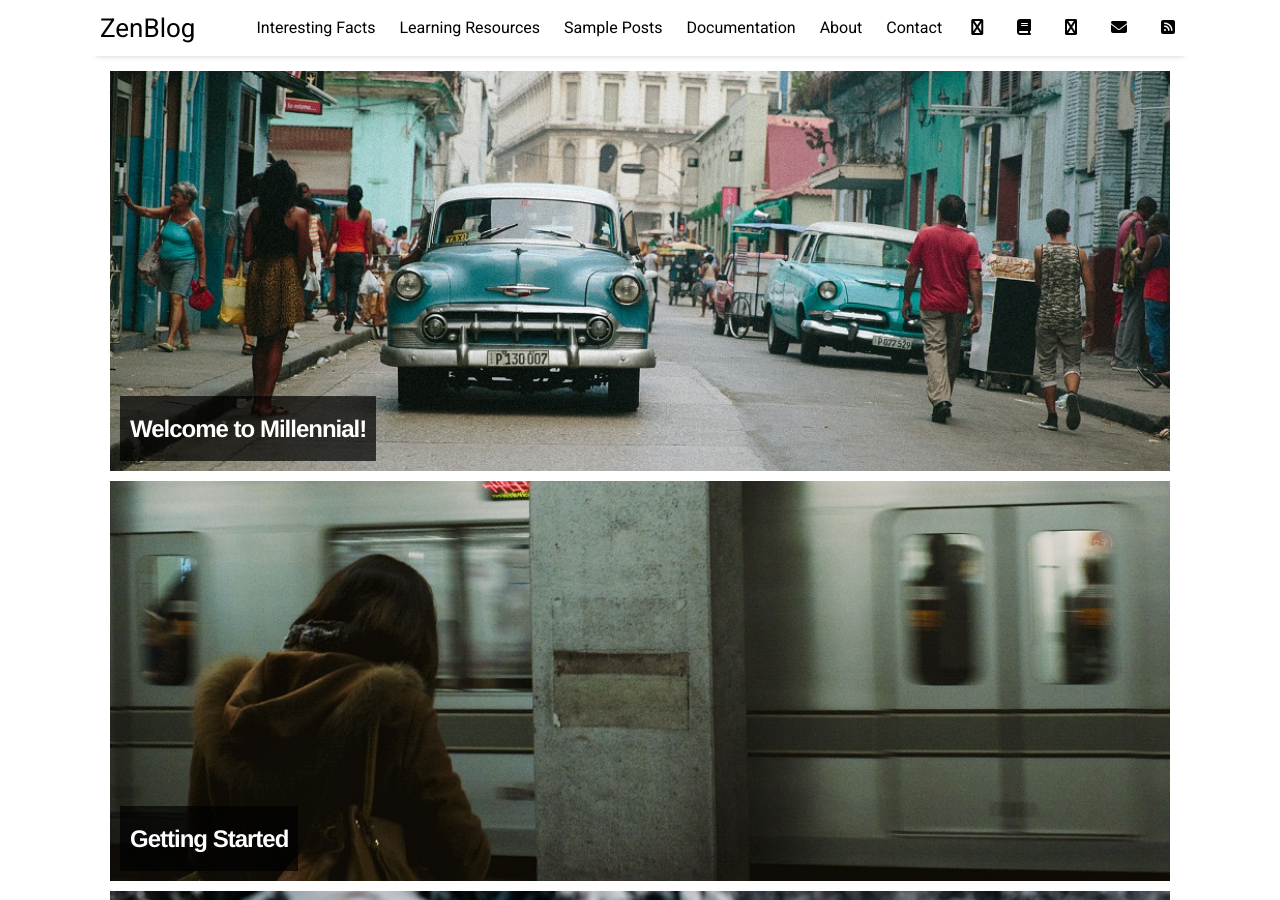
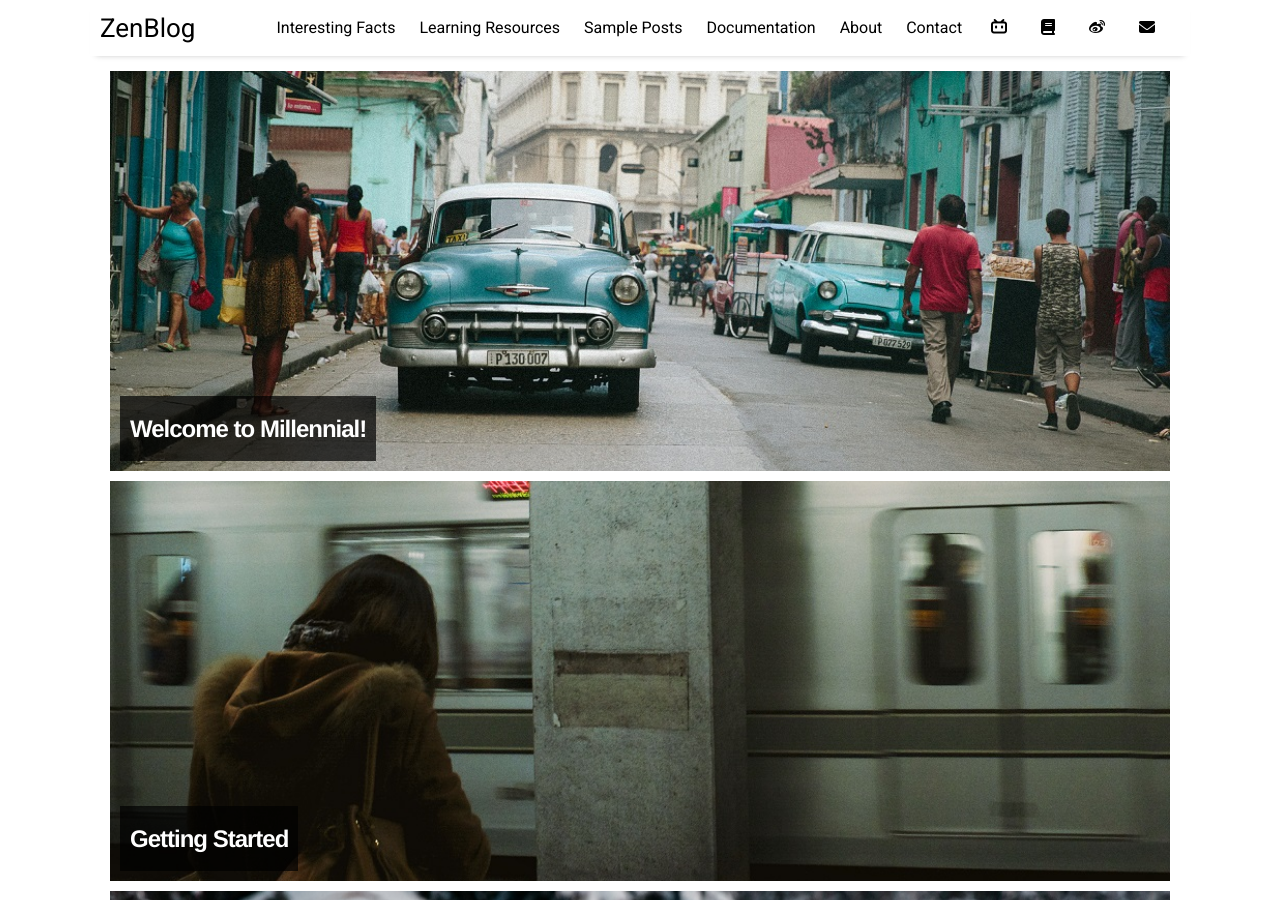
Before and after one commit to zenzenzengle/zenzenzengle.github.io, a Jekyll site: the page built from index.html, in a window 1280 px wide and 900 px high. Built offline with Jekyll 4.4.1, drawn with Linux system fonts in a browser that asks for light colours; the list of posts is cut into pages by our own code.

Commit message:
适配B站和微博icon

```diff
--- a/_includes/header.html
+++ b/_includes/header.html
@@ -7,7 +7,12 @@
       <a href="{{ site.github.url }}/{{ item.url }}" class="menu-link">{{ item.name }}</a>
     {% endfor %}
     {% for item in site.data.settings.social %}
-      <a href="{{ item.link }}" class="menu-link" target="_blank"><i class="fa fa-{{ item.icon }}" aria-hidden="true"></i></a>
+      <a href="{{ item.link }}" class="menu-link" target="_blank">
+        <!-- 修改点1：移除 'fa-' 前缀拼接 -->
+        <!-- 原代码：<i class="fa fa-{{ item.icon }}"></i> -->
+        <!-- 新代码直接使用配置中的完整类名 -->
+        <i class="{{ item.icon }}" aria-hidden="true"></i>
+      </a>
     {% endfor %}
   </nav>
   <div class="dropdown">
@@ -17,7 +22,10 @@
         <a href="{{ site.github.url }}/{{ item.url }}" class="menu-link">{{ item.name }}</a>
       {% endfor %}
       {% for item in site.data.settings.social %}
-        <a href="{{ item.link }}" class="menu-link" target="_blank"><i class="fa fa-{{ item.icon }}" aria-hidden="true"></i></a>
+        <a href="{{ item.link }}" class="menu-link" target="_blank">
+          <!-- 修改点2：下拉菜单同步修改 -->
+          <i class="{{ item.icon }}" aria-hidden="true"></i>
+        </a>
       {% endfor %}
     </div>
   </div>
```
Also changed, not shown: _sass/_social-icons.scss (+6 -5 lines), README.md.
